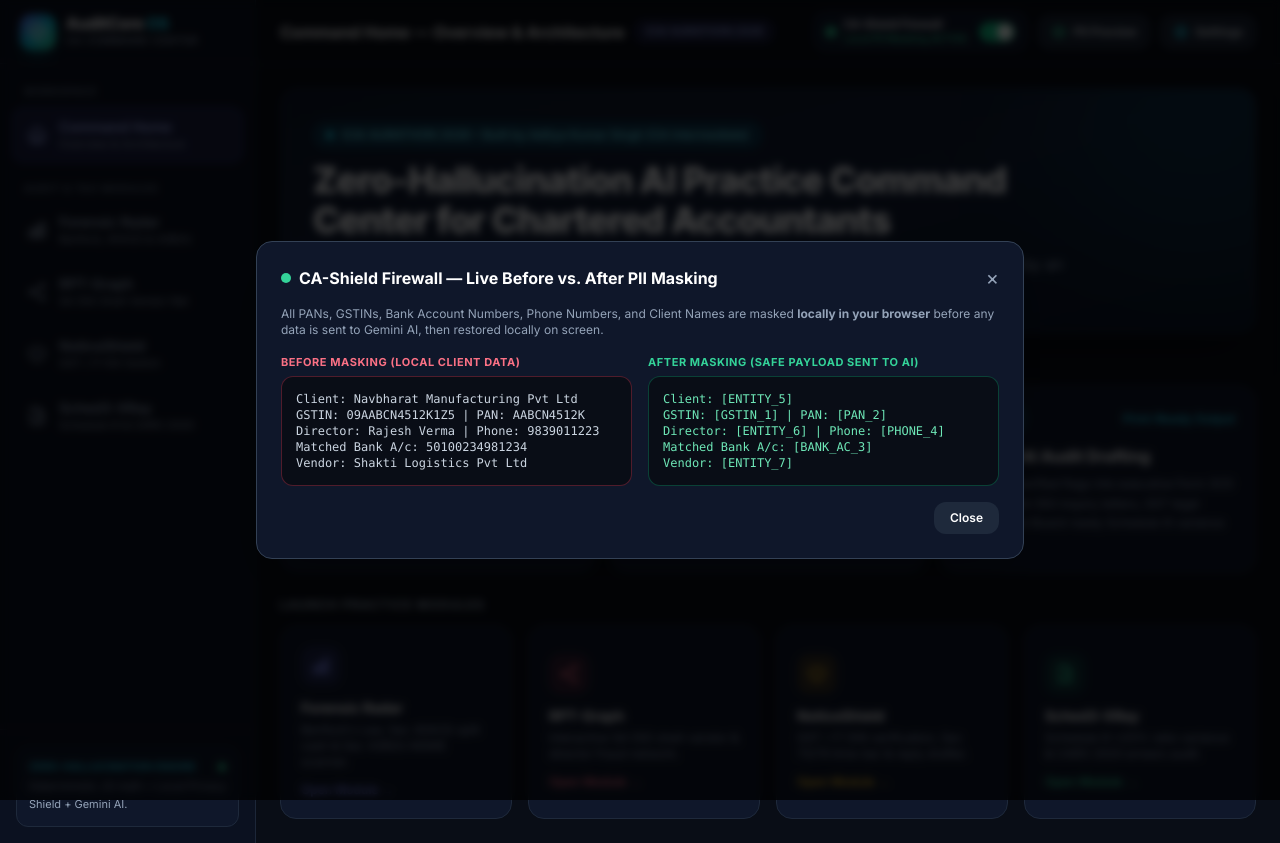
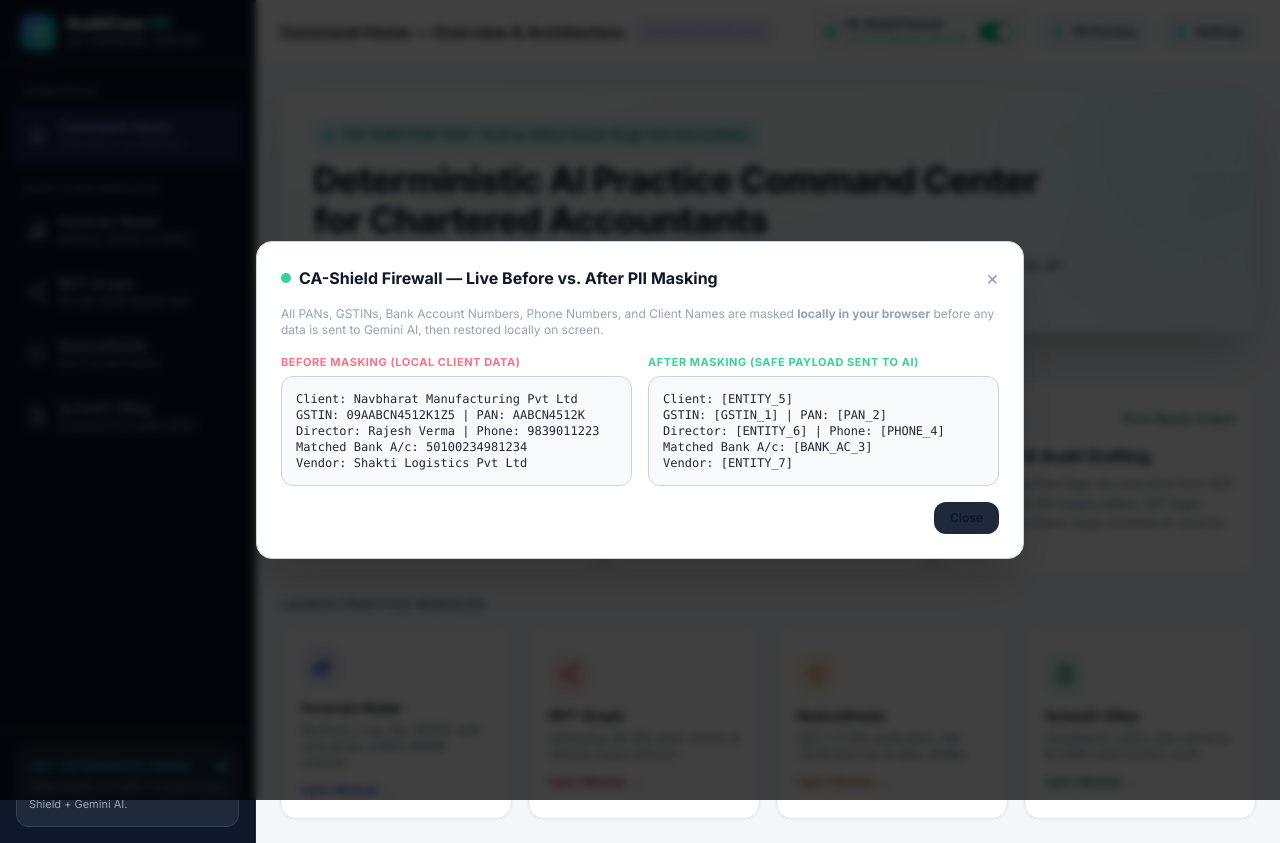
Before and after one commit to ADITYAKS1629/AuditCore-OS, a plain HTML site: page index.html in a window 1280 px wide. Both pictures are taken after a click on the button "PII Preview". Drawn offline with nearby package versions, Linux system fonts and the light colour scheme.

Commit message:
Update index.html

```diff
--- a/index.html
+++ b/index.html
@@ -35,16 +35,16 @@
 
   <style>
     body {
-      background-color: #090d16;
-      color: #f1f5f9;
+      background-color: #f4f6fa;
+      color: #0f172a;
       font-family: 'Inter', system-ui, sans-serif;
     }
 
     /* Custom Scrollbar */
     ::-webkit-scrollbar { width: 6px; height: 6px; }
-    ::-webkit-scrollbar-track { background: #090d16; }
-    ::-webkit-scrollbar-thumb { background: #1e293b; border-radius: 9999px; }
-    ::-webkit-scrollbar-thumb:hover { background: #334155; }
+    ::-webkit-scrollbar-track { background: #f1f5f9; }
+    ::-webkit-scrollbar-thumb { background: #cbd5e1; border-radius: 9999px; }
+    ::-webkit-scrollbar-thumb:hover { background: #94a3b8; }
 
     /* Subtle Glow Animations */
     @keyframes shield-pulse {
@@ -54,22 +54,128 @@
     .shield-active { animation: shield-pulse 2.2s infinite; }
 
     /* AI Markdown Output Styling */
-    .ai-output h3 { font-size: 0.95rem; font-weight: 700; color: #38bdf8; margin-top: 1rem; margin-bottom: 0.4rem; }
-    .ai-output h4 { font-size: 0.875rem; font-weight: 600; color: #a5b4fc; margin-top: 0.75rem; margin-bottom: 0.25rem; }
+    .ai-output h3 { font-size: 0.95rem; font-weight: 700; color: #0f766e; margin-top: 1rem; margin-bottom: 0.4rem; }
+    .ai-output h4 { font-size: 0.875rem; font-weight: 600; color: #1d4ed8; margin-top: 0.75rem; margin-bottom: 0.25rem; }
     .ai-output ul { list-style-type: disc; padding-left: 1.25rem; margin-bottom: 0.5rem; }
     .ai-output li { margin-bottom: 0.25rem; }
-    .ai-output strong { color: #f8fafc; }
+    .ai-output strong { color: #0f172a; }
     .ai-output p { margin-bottom: 0.5rem; line-height: 1.6; }
 
     /* Drag-and-Drop Upload Zone */
     .drop-zone {
-      border: 1.5px dashed #334155;
+      border: 1.5px dashed #94a3b8;
       transition: all 0.2s ease;
     }
     .drop-zone.drag-over {
-      border-color: #22d3ee;
-      background-color: rgba(34, 211, 238, 0.08);
+      border-color: #0d9488;
+      background-color: rgba(13, 148, 136, 0.08);
       transform: scale(1.005);
+    }
+
+    /* Executive Light Theme Overrides (Colors Only — Layout & Logic 100% Unchanged) */
+    body.light-theme #sidebar {
+      background-color: #0f172a !important;
+      border-right-color: #1e293b !important;
+    }
+    body.light-theme #sidebar .bg-\[\#0f172a\] {
+      background-color: #1e293b !important;
+      border-color: #334155 !important;
+    }
+    body.light-theme header {
+      background-color: rgba(255, 255, 255, 0.94) !important;
+      border-bottom-color: #e2e8f0 !important;
+    }
+    body.light-theme header h2,
+    body.light-theme main h1,
+    body.light-theme main h3,
+    body.light-theme main h4,
+    body.light-theme main .text-white {
+      color: #0f172a !important;
+    }
+    body.light-theme main .bg-gradient-to-br {
+      background-image: linear-gradient(to bottom right, #ffffff, #f0fdfa, #eff6ff) !important;
+      border-color: #cbd5e1 !important;
+    }
+    body.light-theme main .bg-\[\#0f172a\] {
+      background-color: #ffffff !important;
+      border-color: #e2e8f0 !important;
+      box-shadow: 0 1px 3px rgba(15, 23, 42, 0.05);
+    }
+    body.light-theme main .hover\:bg-\[\#152038\]:hover {
+      background-color: #f8fafc !important;
+    }
+    body.light-theme main .bg-\[\#090d16\],
+    body.light-theme main .bg-\[\#060911\],
+    body.light-theme .modal-overlay .bg-\[\#090d16\] {
+      background-color: #f8fafc !important;
+      border-color: #cbd5e1 !important;
+      color: #1e293b !important;
+    }
+    body.light-theme .modal-overlay .bg-\[\#0f172a\] {
+      background-color: #ffffff !important;
+      border-color: #cbd5e1 !important;
+    }
+    body.light-theme .modal-overlay h3,
+    body.light-theme .modal-overlay .text-white {
+      color: #0f172a !important;
+    }
+    body.light-theme header .bg-\[\#0f172a\] {
+      background-color: #f8fafc !important;
+      border-color: #cbd5e1 !important;
+    }
+    body.light-theme header .bg-\[\#0f172a\] .text-white {
+      color: #0f172a !important;
+    }
+    body.light-theme header .bg-slate-800\/80,
+    body.light-theme main .bg-slate-800 {
+      background-color: #f1f5f9 !important;
+      border-color: #cbd5e1 !important;
+      color: #0f172a !important;
+    }
+    body.light-theme header .bg-slate-800\/80:hover,
+    body.light-theme main .bg-slate-800:hover {
+      background-color: #e2e8f0 !important;
+    }
+    body.light-theme main .border-slate-800,
+    body.light-theme main .border-slate-800\/70,
+    body.light-theme main .divide-slate-800\/70 > :not([hidden]) ~ :not([hidden]) {
+      border-color: #e2e8f0 !important;
+    }
+    body.light-theme main .text-slate-400 {
+      color: #475569 !important;
+    }
+    body.light-theme main .text-slate-300,
+    body.light-theme main .text-slate-200 {
+      color: #1e293b !important;
+    }
+    body.light-theme main .text-cyan-300,
+    body.light-theme main .text-cyan-400 {
+      color: #0f766e !important;
+    }
+    body.light-theme main .text-indigo-300,
+    body.light-theme main .text-indigo-400 {
+      color: #1d4ed8 !important;
+    }
+    body.light-theme main .text-emerald-400 {
+      color: #047857 !important;
+    }
+    body.light-theme main .text-amber-300,
+    body.light-theme main .text-amber-400 {
+      color: #b45309 !important;
+    }
+    body.light-theme main .text-rose-400,
+    body.light-theme main .text-rose-300 {
+      color: #be123c !important;
+    }
+    body.light-theme main button.bg-emerald-600,
+    body.light-theme main button.bg-indigo-600,
+    body.light-theme main button.bg-cyan-600,
+    body.light-theme main button.from-indigo-600 {
+      color: #ffffff !important;
+    }
+    body.light-theme #rpt-inspector,
+    body.light-theme #rpt-inspector .text-white {
+      color: #0f172a !important;
     }
 
     /* Dedicated Print / PDF Audit Working Paper View */
@@ -91,7 +197,7 @@
     }
   </style>
 </head>
-<body class="min-h-screen overflow-x-hidden">
+<body class="light-theme min-h-screen overflow-x-hidden">
 
   <!-- Toast Notification Container -->
   <div id="toast-container" class="fixed bottom-5 right-5 z-50 flex flex-col gap-2 pointer-events-none"></div>
@@ -103,7 +209,7 @@
     <div style="border-bottom: 2px solid #0f172a; padding-bottom: 12px; margin-bottom: 18px; display: flex; justify-content: space-between; align-items: flex-end;">
       <div>
         <h1>AUDITCORE OS — AUDIT WORKING PAPER</h1>
-        <div style="font-size: 11px; color: #475569; margin-top: 2px;">ICAI AURATHON 2026 • Zero-Hallucination AI Practice Command Center</div>
+        <div style="font-size: 11px; color: #475569; margin-top: 2px;">ICAI AURATHON 2026 • Deterministic AI Practice Command Center</div>
       </div>
       <div style="text-align: right; font-size: 11px; color: #334155;">
         <div><strong>Ref No.:</strong> <span id="print-ref-no">AC-WP-2026-001</span></div>
@@ -215,7 +321,7 @@
       <div class="p-4 border-t border-slate-800/90">
         <div class="bg-[#0f172a] border border-slate-800 rounded-xl p-3">
           <div class="flex items-center justify-between mb-1">
-            <span class="text-[10px] font-bold text-cyan-400 uppercase tracking-wider">Zero-Hallucination Engine</span>
+            <span class="text-[10px] font-bold text-cyan-400 uppercase tracking-wider">100% Deterministic Engine</span>
             <span class="w-2 h-2 rounded-full bg-emerald-400"></span>
           </div>
           <p class="text-[11px] text-slate-400 leading-relaxed">
@@ -287,7 +393,7 @@
                 ICAI AURATHON 2026 • Built by Aditya Kumar Singh (CA Intermediate)
               </span>
               <h1 class="text-2xl sm:text-4xl font-extrabold text-white tracking-tight leading-tight">
-                Zero-Hallucination AI Practice Command Center for Chartered Accountants
+                Deterministic AI Practice Command Center for Chartered Accountants
               </h1>
               <p class="text-sm sm:text-base text-slate-400 leading-relaxed">
                 AuditCore OS separates <strong class="text-slate-200">deterministic statutory math</strong> from <strong class="text-slate-200">generative AI drafting</strong>, protected by an in-browser PII firewall—built for modern Indian CA firms.
@@ -297,12 +403,12 @@
 
           <!-- 3-Step Architecture Flow -->
           <div>
-            <h3 class="text-xs font-bold text-slate-400 uppercase tracking-widest mb-3">3-Stage Zero-Hallucination Architecture</h3>
+            <h3 class="text-xs font-bold text-slate-400 uppercase tracking-widest mb-3">3-Stage Verified Audit Architecture</h3>
             <div class="grid grid-cols-1 md:grid-cols-3 gap-4">
               <div class="bg-[#0f172a] border border-slate-800 rounded-2xl p-5">
                 <div class="flex items-center justify-between mb-3">
                   <span class="px-2.5 py-1 rounded-lg text-xs font-bold bg-indigo-500/15 text-indigo-300 border border-indigo-500/30">STEP 1</span>
-                  <span class="text-xs font-semibold text-emerald-400">0% Hallucination</span>
+                  <span class="text-xs font-semibold text-emerald-400">100% Verified Math</span>
                 </div>
                 <h4 class="text-base font-bold text-white">Local Deterministic Math</h4>
                 <p class="text-xs text-slate-400 mt-1.5 leading-relaxed">Pure browser JS executes Benford’s Law, Sec 40A(3) cash splits, Sec 43B(h) MSME overdue checks, DIN/Limitation rules, and Schedule III ratios with 100% accuracy.</p>
@@ -1352,16 +1458,16 @@
         data: {
           labels: ['1','2','3','4','5','6','7','8','9'],
           datasets: [
-            { label: 'Actual (%)', data: actual, backgroundColor: actual.map((v, i) => Math.abs(v - expected[i]) > 9 ? 'rgba(239,68,68,0.85)' : 'rgba(99,102,241,0.75)'), borderRadius: 6 },
-            { label: 'Benford Expected (%)', data: expected, type: 'line', borderColor: '#10b981', backgroundColor: '#10b981', borderWidth: 2, tension: 0.35, pointRadius: 3 }
+            { label: 'Actual (%)', data: actual, backgroundColor: actual.map((v, i) => Math.abs(v - expected[i]) > 9 ? 'rgba(225,29,72,0.85)' : 'rgba(13,148,136,0.82)'), borderRadius: 6 },
+            { label: 'Benford Expected (%)', data: expected, type: 'line', borderColor: '#0f172a', backgroundColor: '#0f172a', borderWidth: 2, tension: 0.35, pointRadius: 3 }
           ]
         },
         options: {
           responsive: true, maintainAspectRatio: false,
-          plugins: { legend: { labels: { color: '#94a3b8', font: { size: 11 } } } },
+          plugins: { legend: { labels: { color: '#334155', font: { size: 11 } } } },
           scales: {
-            x: { ticks: { color: '#94a3b8' }, grid: { color: 'rgba(255,255,255,0.04)' } },
-            y: { ticks: { color: '#94a3b8', callback: v => v + '%' }, grid: { color: 'rgba(255,255,255,0.06)' } }
+            x: { ticks: { color: '#334155' }, grid: { color: 'rgba(15,23,42,0.06)' } },
+            y: { ticks: { color: '#334155', callback: v => v + '%' }, grid: { color: 'rgba(15,23,42,0.08)' } }
           }
         }
       });
@@ -1529,13 +1635,13 @@
         const x2 = n2.x * canvas.width, y2 = n2.y * canvas.height;
 
         ctx.beginPath(); ctx.moveTo(x1, y1); ctx.lineTo(x2, y2);
-        ctx.strokeStyle = e.risk ? '#ef4444' : 'rgba(16, 185, 129, 0.35)';
+        ctx.strokeStyle = e.risk ? '#e11d48' : 'rgba(13, 148, 136, 0.45)';
         ctx.lineWidth = e.risk ? 2.6 : 1.5;
         if (e.risk) ctx.setLineDash([6, 4]);
         ctx.stroke(); ctx.setLineDash([]);
 
         if (e.risk) {
-          ctx.fillStyle = '#fca5a5'; ctx.font = '600 11px Inter'; ctx.textAlign = 'center';
+          ctx.fillStyle = '#be123c'; ctx.font = '700 11px Inter'; ctx.textAlign = 'center';
           ctx.fillText(e.label, (x1 + x2) / 2, (y1 + y2) / 2 - 8);
         }
       });
@@ -1543,18 +1649,18 @@
       currentRPTData.nodes.forEach(n => {
         const cx = n.x * canvas.width, cy = n.y * canvas.height;
         const r = selId === n.id ? 23 : 19;
-        const color = n.status === 'director' ? '#38bdf8' : n.status === 'flagged' ? '#ef4444' : '#10b981';
+        const color = n.status === 'director' ? '#0284c7' : n.status === 'flagged' ? '#e11d48' : '#0d9488';
 
         ctx.save();
-        ctx.shadowColor = color; ctx.shadowBlur = n.status === 'flagged' ? 18 : 10;
+        ctx.shadowColor = color; ctx.shadowBlur = n.status === 'flagged' ? 14 : 6;
         ctx.beginPath(); ctx.arc(cx, cy, r, 0, Math.PI * 2);
-        ctx.fillStyle = '#0f172a'; ctx.fill();
+        ctx.fillStyle = '#ffffff'; ctx.fill();
         ctx.lineWidth = 3; ctx.strokeStyle = color; ctx.stroke();
         ctx.restore();
 
-        ctx.fillStyle = '#ffffff'; ctx.font = '700 11px Inter'; ctx.textAlign = 'center'; ctx.textBaseline = 'middle';
+        ctx.fillStyle = '#0f172a'; ctx.font = '700 11px Inter'; ctx.textAlign = 'center'; ctx.textBaseline = 'middle';
         ctx.fillText(n.id, cx, cy);
-        ctx.fillStyle = '#e2e8f0'; ctx.font = '500 11px Inter';
+        ctx.fillStyle = '#1e293b'; ctx.font = '600 11px Inter';
         ctx.fillText(n.name, cx, cy + r + 13);
       });
     }
```
